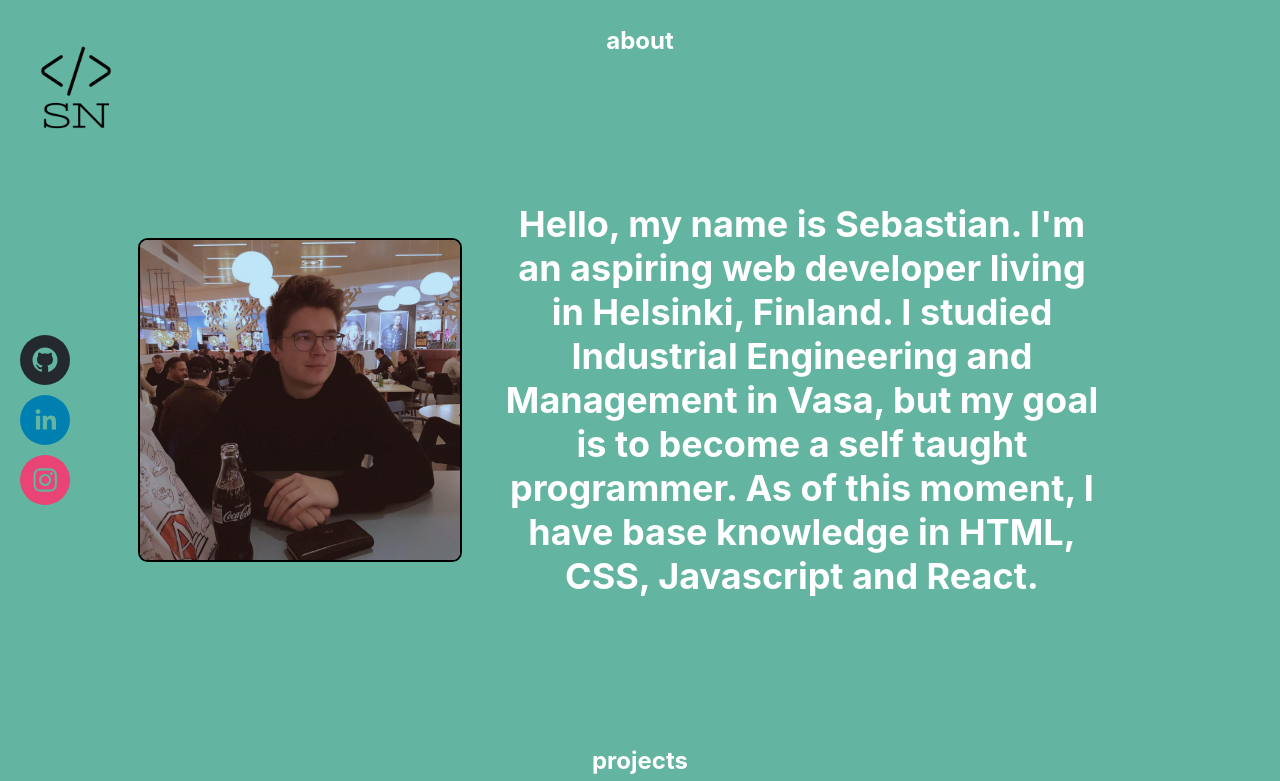
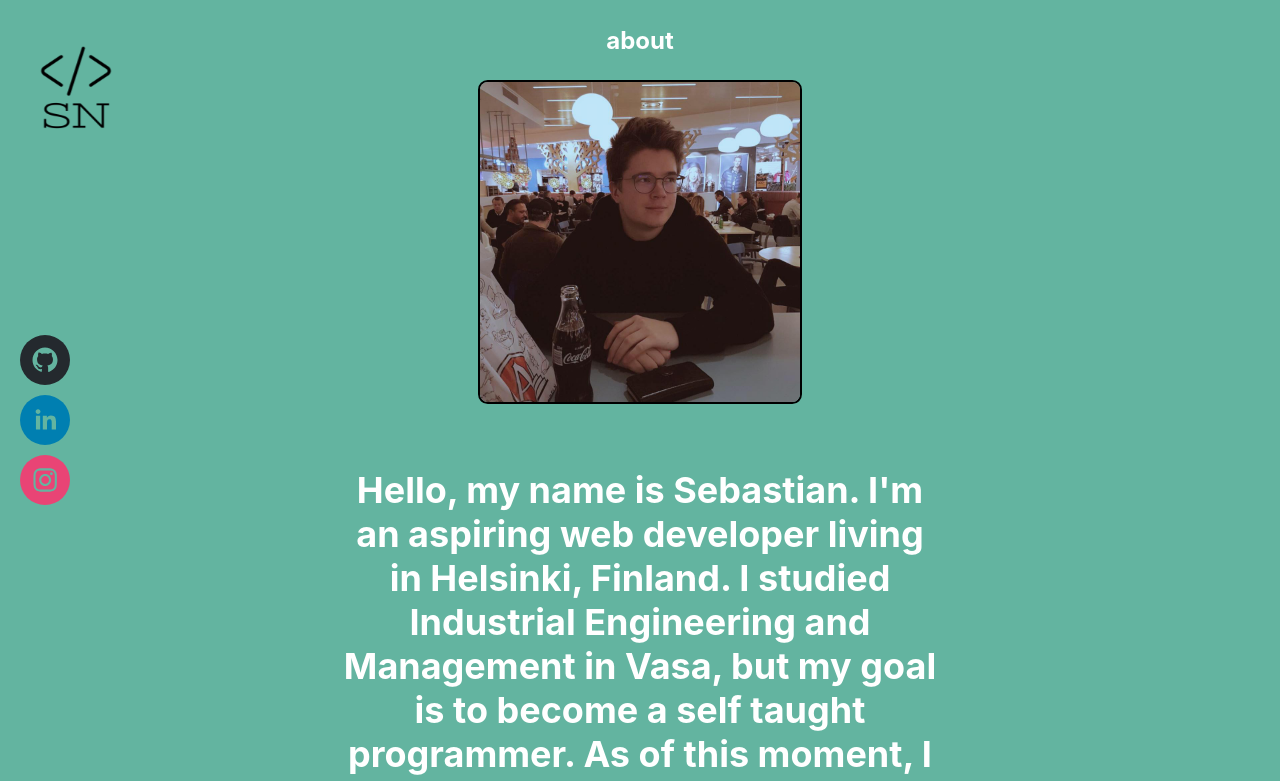
Before and after one commit to sebastiannykanen/sebastiannykanen.com, a React (Create React App) app: page /about in a window 1280 px wide. Shown: the top 781 px of the page. Built offline with nearby package versions, Linux system fonts and the light colour scheme.

Commit message:
styling changes to background color

```diff
--- a/src/App.css
+++ b/src/App.css
@@ -5,6 +5,7 @@ body,
   box-sizing: border-box;
   margin: 0;
   min-width: 38rem;
+  background-color: #63b4a0;
 }
 
 a {
@@ -33,7 +34,6 @@ a:hover {
   height: 100%;
   text-align: center;
   box-sizing: border-box;
-  background-color: #63b4a0;
   display: flex;
   flex-direction: column;
   justify-content: space-between;
@@ -81,7 +81,7 @@ a:hover {
   justify-content: center;
   font-size: 18px;
   color: white;
-  margin: 0 100px;
+  margin: 0 175px;
 }
 
 #AboutMe {
```
